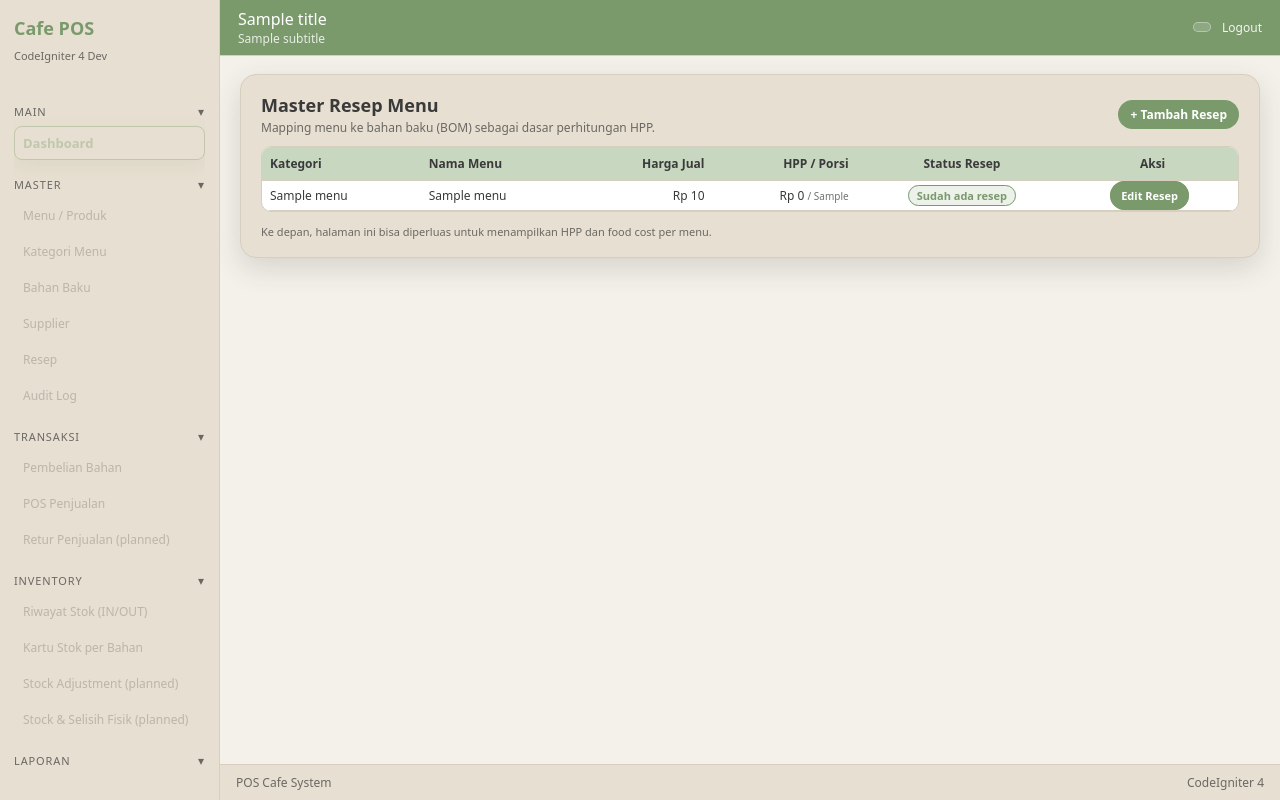
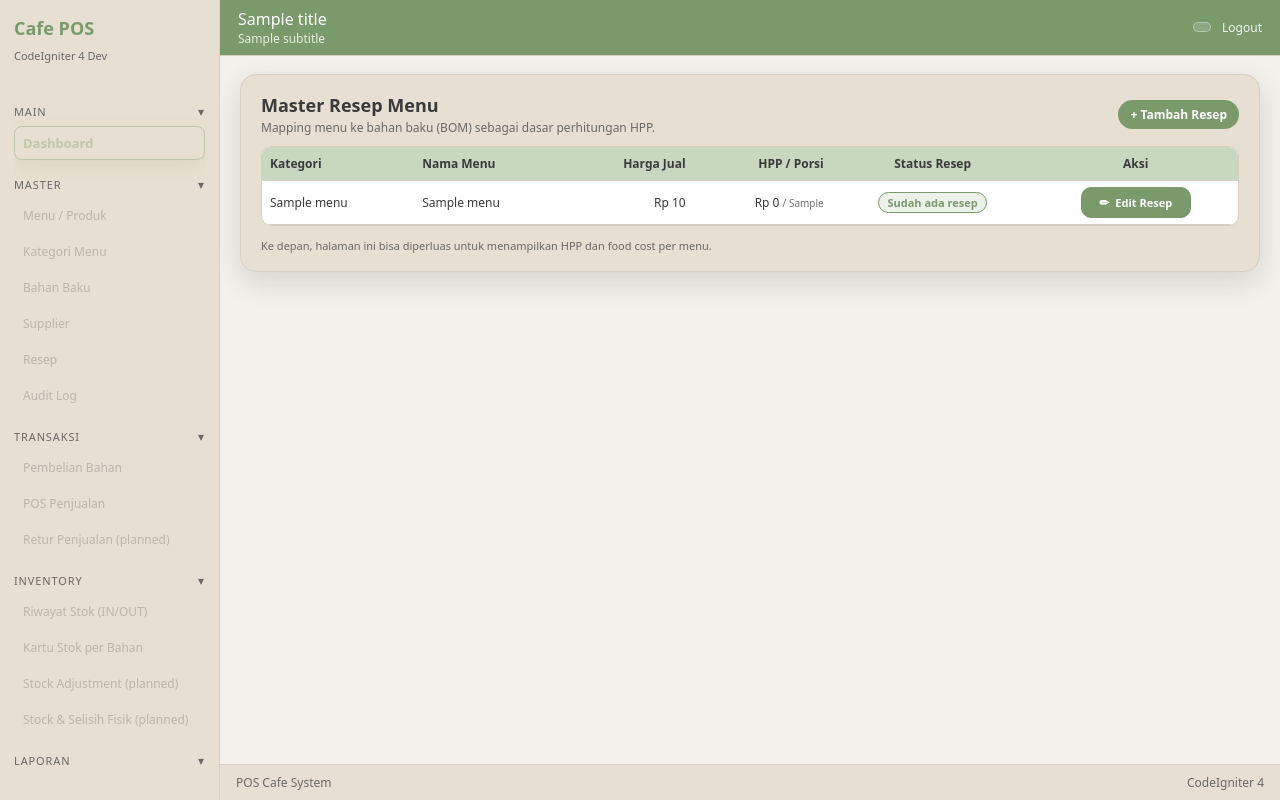
Before and after one commit to sotyarama/ci4-local, a CodeIgniter 4 app: the page made by app/Views/master/recipes_index.php in a window 1280 px wide. Run offline with PHP 8.4 and a stand-in for CodeIgniter, Linux system fonts and the light colour scheme; the template is opened without the code that fills it: most values are stand-ins (such as "Sample title", 1, 10 or a date in 2020); data that the repository does not hold is empty; some libraries are stand-ins or nearby versions.

Commit message:
Tidy recipe edit button layout

```diff
--- a/app/Views/master/recipes_index.php
+++ b/app/Views/master/recipes_index.php
@@ -76,16 +76,19 @@
 
                     <!-- Aksi -->
                     <td style="padding:6px 8px; border-bottom:1px solid var(--tr-border); text-align:center;">
+                        <div style="display:flex; justify-content:center; gap:8px;">
                             <?php if (!empty($menu['recipe_id'])): ?>
                                 <a href="<?= site_url('master/recipes/edit/' . $menu['recipe_id']); ?>"
-                            style="font-size:11px; margin-right:6px; color:#fff; text-decoration:none; background:var(--tr-primary); border:1px solid var(--tr-primary); padding:6px 10px; border-radius:999px;">
-                                Edit Resep
+                                   style="display:inline-flex; align-items:center; gap:6px; font-size:11px; color:#fff; text-decoration:none; background:var(--tr-primary); border:1px solid var(--tr-primary); padding:6px 12px; border-radius:10px; min-width:110px; justify-content:center;">
+                                    <span style="font-size:12px;">✏</span>
+                                    <span>Edit Resep</span>
                                 </a>
                             <?php else: ?>
                                 <span style="font-size:11px; color:var(--tr-muted-text);">
                                     Buat dari tombol "+ Tambah Resep"
                                 </span>
                             <?php endif; ?>
+                        </div>
                     </td>
                 </tr>
             <?php endforeach; ?>
```
Lines whose indentation alone changed are shown as unchanged.
